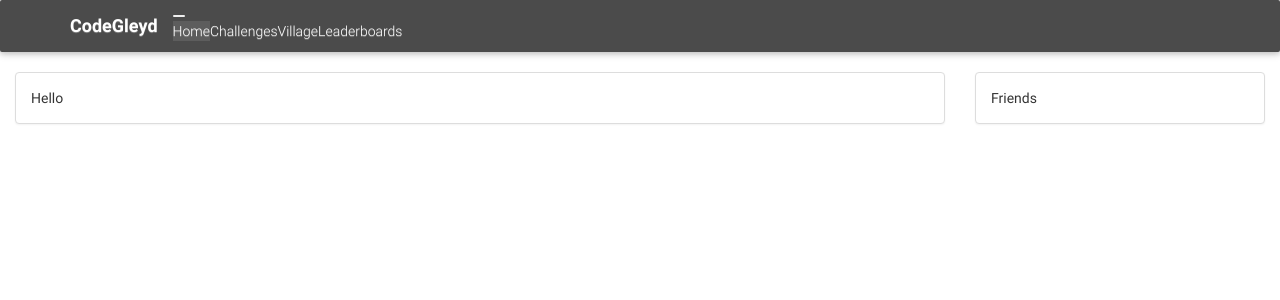
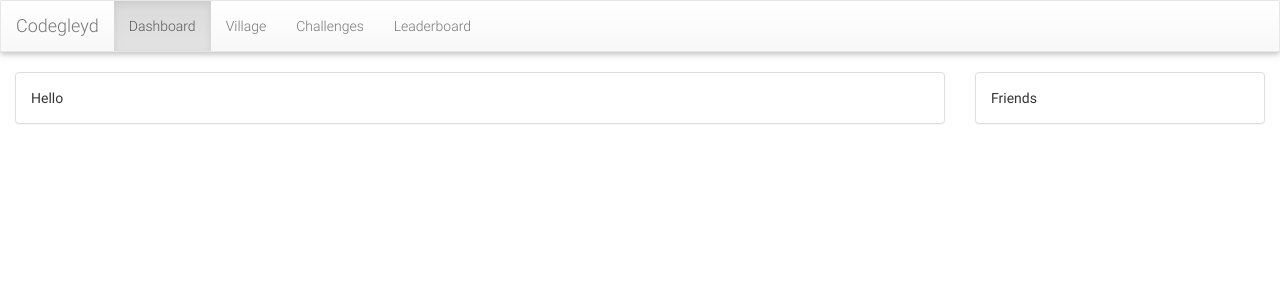
Before and after one commit to jaygradon/GamifiedCodeChallenger, an Angular app: page / in a window 1280 px wide. Shown: the top 300 px of the page. Built offline with nearby package versions, Linux system fonts and the light colour scheme.

Commit message:
Fix navbar conflict issue

```diff
--- a/src/app/app.component.html
+++ b/src/app/app.component.html
@@ -1,32 +1,27 @@
-<!--Navbar-->
-<nav class="navbar navbar-toggleable-md navbar-dark black-navbar" id="cg-navbar">
-  <div class="container">
-    <button class="navbar-toggler navbar-toggler-right" type="button" data-toggle="collapse" data-target="#navbarNav1"
-            aria-controls="navbarNav1" aria-expanded="false" aria-label="Toggle navigation">
-      <span class="navbar-toggler-icon"></span>
-    </button>
-    <a class="navbar-brand" href="#">
-      <strong>CodeGleyd</strong>
-    </a>
-    <div class="collapse navbar-collapse" id="navbarNav1">
-      <ul class="navbar-nav mr-auto">
-        <li class="nav-item active">
-          <a class="nav-link">Home <span class="sr-only">(current)</span></a>
-        </li>
-        <li class="nav-item">
-          <a class="nav-link">Challenges</a>
-        </li>
-        <li class="nav-item">
-          <a class="nav-link">Village</a>
-        </li>
-        <li class="nav-item">
-          <a class="nav-link">Leaderboards</a>
-        </li>
+<nav class="navbar navbar-default">
+  <div class="container-fluid">
+    <!-- Brand and toggle get grouped for better mobile display -->
+    <div class="navbar-header">
+      <button type="button" class="navbar-toggle collapsed" data-toggle="collapse" data-target="#bs-example-navbar-collapse-1" aria-expanded="false">
+        <span class="sr-only">Toggle navigation</span>
+        <span class="icon-bar"></span>
+        <span class="icon-bar"></span>
+        <span class="icon-bar"></span>
+      </button>
+      <a class="navbar-brand" href="#">Codegleyd</a>
+    </div>
+
+    <!-- Collect the nav links, forms, and other content for toggling -->
+    <div class="collapse navbar-collapse" id="bs-example-navbar-collapse-1">
+      <ul class="nav navbar-nav">
+        <li class="active"><a href="#">Dashboard <span class="sr-only">(current)</span></a></li>
+        <li><a href="#">Village</a></li>
+        <li><a href="#">Challenges</a></li>
+        <li><a href="#">Leaderboard</a></li>
       </ul>
-    </div>
-  </div>
+    </div><!-- /.navbar-collapse -->
+  </div><!-- /.container-fluid -->
 </nav>
-
 <!--Body-->
 <div class="container-fluid">
   <div class="row">
```
